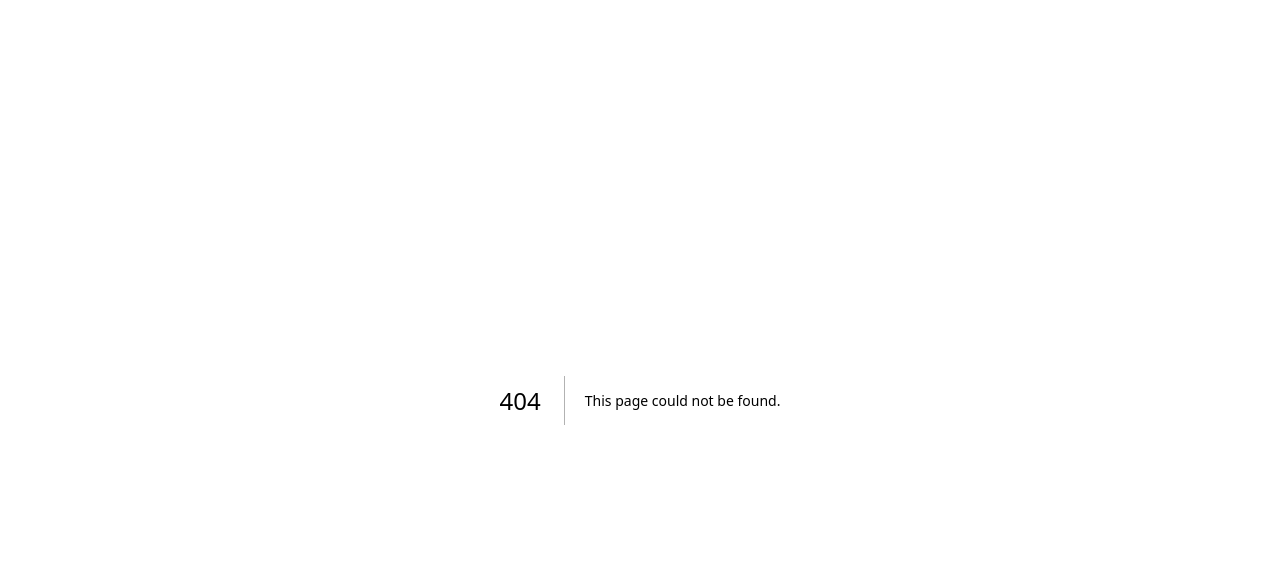
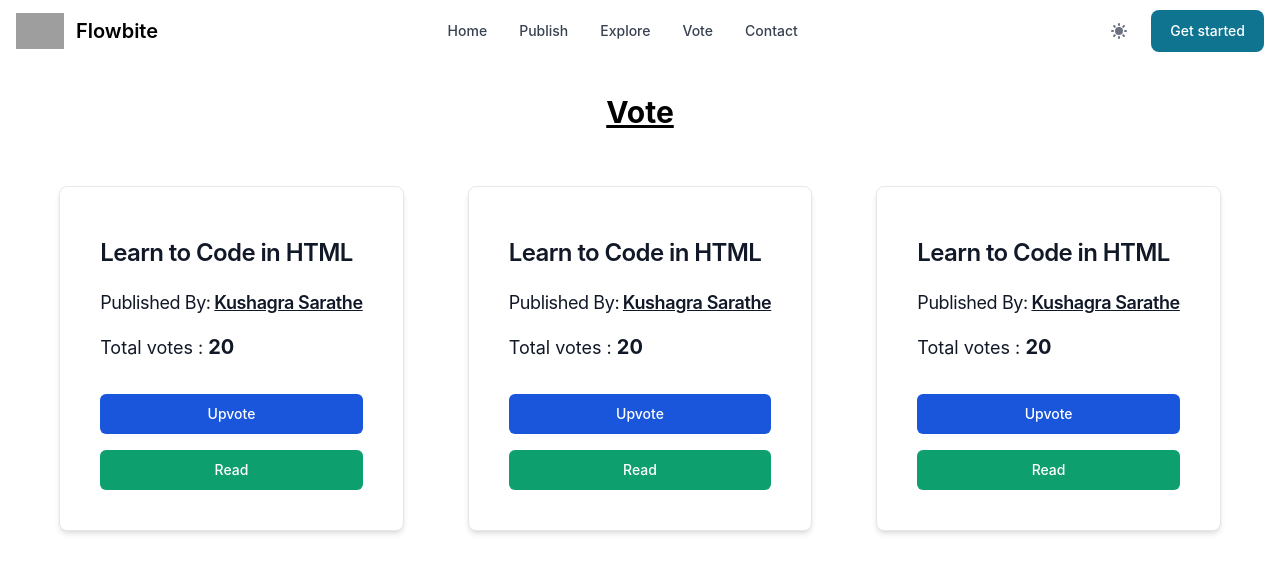
Before and after one commit to Dhruv-2003/KnowledgeDAO, a Next.js app in the folder frontend/: page /vote in a window 1280 px wide. Before the commit this address had no page. Shown: the top 572 px of the page. Built offline with nearby package versions, Linux system fonts and the light colour scheme; grey boxes are pictures that could not be loaded.

Commit message:
voting section

```diff
--- /dev/null
+++ b/frontend/components/Article.jsx
@@ -0,0 +1,41 @@
+import React from "react";
+import { Badge, Button, Card, DarkThemeToggle, Flowbite } from "flowbite-react";
+
+export default function Article(props) {
+  return (
+    <div>
+      <Card className=" mb-6 hover:scale-[1.02] transition ease-in-out">
+        <div className="flex justify-between">
+          <h5 className="text-2xl font-bold tracking-tight text-gray-900 dark:text-white">
+            {props.title}
+          </h5>
+          {props.verified ? (
+            <Badge className="" color="purple">
+              Verified
+            </Badge>
+          ) : (
+            ""
+          )}
+        </div>
+        <p className="font-normal text-gray-700 dark:text-gray-400">
+          {`${props.content}`.slice(0, 100)}...
+        </p>
+        <Button>
+          <a href={props.link}>Read more</a>
+          <svg
+            className="ml-2 -mr-1 h-4 w-4"
+            fill="currentColor"
+            viewBox="0 0 20 20"
+            xmlns="http://www.w3.org/2000/svg"
+          >
+            <path
+              fillRule="evenodd"
+              d="M10.293 3.293a1 1 0 011.414 0l6 6a1 1 0 010 1.414l-6 6a1 1 0 01-1.414-1.414L14.586 11H3a1 1 0 110-2h11.586l-4.293-4.293a1 1 0 010-1.414z"
+              clipRule="evenodd"
+            />
+          </svg>
+        </Button>
+      </Card>
+    </div>
+  );
+}
--- /dev/null
+++ b/frontend/components/Layout.jsx
@@ -0,0 +1,37 @@
+import { Button, DarkThemeToggle, Flowbite, Navbar } from "flowbite-react";
+import React, { Children } from "react";
+
+export default function Layout({ children }) {
+  return (
+    <div>
+      <Navbar fluid={true} rounded={false}>
+        <Navbar.Brand href="https://flowbite.com/">
+          <img
+            src="https://flowbite.com/docs/images/logo.svg"
+            className="mr-3 h-6 sm:h-9"
+            alt="Flowbite Logo"
+          />
+          <span className="self-center whitespace-nowrap text-xl font-semibold dark:text-white">
+            Flowbite
+          </span>
+        </Navbar.Brand>
+        <div className="flex md:order-2">
+          <Flowbite>
+            <DarkThemeToggle className="mx-3" />
+          </Flowbite>
+          <Button>Get started</Button>
+          <Navbar.Toggle />
+        </div>
+        <Navbar.Collapse>
+          <Navbar.Link href="/">Home</Navbar.Link>
+          <Navbar.Link href="/publish">Publish</Navbar.Link>
+          <Navbar.Link href="/explore">Explore</Navbar.Link>
+          <Navbar.Link href="/vote">Vote</Navbar.Link>
+          <Navbar.Link href="/navbars">Contact</Navbar.Link>
+        </Navbar.Collapse>
+      </Navbar>
+
+      {children}
+    </div>
+  );
+}
--- /dev/null
+++ b/frontend/components/VoteCard.jsx
@@ -0,0 +1,47 @@
+import { Button, Card } from "flowbite-react";
+import React from "react";
+
+export default function VoteCard(props) {
+  return (
+    <div>
+      <div className=" dark:bg-gray-900 min-h-screen">
+        <div className=" mx-auto flex-row flex flex-wrap items-start justify-center ">
+          <div className="max-w-sm my-3 md:mx-4">
+            <Card className="  p-4">
+              <a href="#">
+                <h1 className="text-2xl mb-5 mt-2.5  font-semibold tracking-tight text-gray-900 dark:text-white">
+                  {props.title}
+                </h1>
+                <h5 className=" mt-2.5 tracking-tight text-gray-900  font-semibold dark:text-white">
+                  <span className="text-lg font-normal">Published By:</span>{" "}
+                  <span className="underline text-lg">{props.name}</span>
+                </h5>
+              </a>
+
+              <div className="flex items-start flex-col justify-start w-full">
+                <span className="text-lg text-gray-900 dark:text-white">
+                  Total votes :{" "}
+                  <span className="text-xl font-bold">{props.voteCount}</span>
+                </span>
+              </div>
+              <div className="">
+                <button
+                  href="#"
+                  className="rounded-md w-full  mx-auto mt-4 bg-blue-700 px-5 py-2.5 text-center text-sm font-medium text-white hover:bg-blue-800 focus:outline-none focus:ring-4 focus:ring-blue-300 dark:bg-blue-600 dark:hover:bg-blue-700 dark:focus:ring-blue-800"
+                >
+                  Upvote
+                </button>
+                <button
+                  href="#"
+                  className="mx-auto w-full rounded-md  mt-4 bg-green-500 px-5 py-2.5 text-center text-sm font-medium text-white hover:bg-green-600 focus:outline-none focus:ring-4 focus:ring-green-300 dark:bg-green-500 dark:hover:bg-green-600 dark:focus:ring-green-800"
+                >
+                  Read
+                </button>
+              </div>
+            </Card>
+          </div>
+        </div>
+      </div>
+    </div>
+  );
+}
--- a/frontend/pages/_app.js
+++ b/frontend/pages/_app.js
@@ -11,6 +11,7 @@ import {
 } from "wagmi";
 import { alchemyProvider } from "wagmi/providers/alchemy";
 import { publicProvider } from "wagmi/providers/public";
+import Layout from "../components/Layout";
 
 // const wallabyChain: Chain = {
 //   id: 31415,
@@ -50,7 +51,11 @@ import { publicProvider } from "wagmi/providers/public";
 // });
 
 function MyApp({ Component, pageProps }) {
-  return <Component {...pageProps} />
+  return (
+    <Layout>
+      <Component {...pageProps} />
+    </Layout>
+  );
 }
 // function MyApp({ Component, pageProps }) {
 //   return(
--- a/frontend/pages/explore.jsx
+++ b/frontend/pages/explore.jsx
@@ -1,40 +1,21 @@
-import { Button, Card, DarkThemeToggle, Flowbite } from "flowbite-react";
 import React from "react";
+import Article from "../components/Article";
 
 export default function Explore() {
   return (
     <div className=" dark:bg-gray-900 min-h-screen">
-      <Flowbite>
-        <DarkThemeToggle />
-      </Flowbite>
-      <h1 className="text-center text-3xl  font-bold my-4 underline dark:text-white">
-        Publish
+      <h1 className="text-center text-3xl  font-bold py-8 underline dark:text-white">
+        Read Articles
       </h1>
       <div className=" mx-auto  py-4 w-96 md:w-6/12">
-        <Card className=" mb-6 hover:scale-[1.02] transition ease-in-out">
-          <h5 className="text-2xl font-bold tracking-tight text-gray-900 dark:text-white">
-            Noteworthy technology acquisitions 2021
-          </h5>
-          <p className="font-normal text-gray-700 dark:text-gray-400">
-            Here are the biggest enterprise technology acquisitions of 2021 so
-            far, in reverse chronological order.
-          </p>
-          <Button>
-            Read more
-            <svg
-              className="ml-2 -mr-1 h-4 w-4"
-              fill="currentColor"
-              viewBox="0 0 20 20"
-              xmlns="http://www.w3.org/2000/svg"
-            >
-              <path
-                fillRule="evenodd"
-                d="M10.293 3.293a1 1 0 011.414 0l6 6a1 1 0 010 1.414l-6 6a1 1 0 01-1.414-1.414L14.586 11H3a1 1 0 110-2h11.586l-4.293-4.293a1 1 0 010-1.414z"
-                clipRule="evenodd"
-              />
-            </svg>
-          </Button>
-        </Card>
+        <Article
+          content={
+            "Here are the biggest enterprise technology acquisitions of 2021 so far, in reverse chronological order."
+          }
+          title={"Noteworthy technology acquisitions 2021"}
+          verified={true}
+          link={"https://google.com"}
+        />
       </div>
     </div>
   );
--- a/frontend/pages/publish.jsx
+++ b/frontend/pages/publish.jsx
@@ -10,10 +10,9 @@ export default function Publish() {
   return (
     <>
       <div className=" dark:bg-gray-900 min-h-screen">
-        <Flowbite>
-          <DarkThemeToggle />
-        </Flowbite>
-        <h1 className="text-center text-3xl underline font-bold my-4 dark:text-white">Publish</h1>
+        <h1 className="text-center text-3xl underline font-bold py-8  dark:text-white">
+          Publish
+        </h1>
         <div className=" mx-auto  py-4 w-96 md:w-5/12">
           <div className="grid gap-6 mb-6 md:grid-cols-2">
             <div>
--- /dev/null
+++ b/frontend/pages/vote.jsx
@@ -0,0 +1,38 @@
+import { Button, Card } from "flowbite-react";
+import React from "react";
+import VoteCard from "../components/VoteCard";
+
+export default function Vote() {
+  return (
+    <div>
+      <div className=" dark:bg-gray-900 min-h-screen">
+        <h1 className="text-center text-3xl underline font-bold py-8  dark:text-white">
+          Vote
+        </h1>
+        <div className=" mx-auto flex-row flex flex-wrap items-start justify-center ">
+          <div className="max-w-sm my-3 md:mx-4">
+            <VoteCard
+              title={"Learn to Code in HTML"}
+              name={"Kushagra Sarathe"}
+              voteCount={20}
+            />
+          </div>
+          <div className="max-w-sm my-3 md:mx-4">
+            <VoteCard
+              title={"Learn to Code in HTML"}
+              name={"Kushagra Sarathe"}
+              voteCount={20}
+            />
+          </div>
+          <div className="max-w-sm my-3 md:mx-4">
+            <VoteCard
+              title={"Learn to Code in HTML"}
+              name={"Kushagra Sarathe"}
+              voteCount={20}
+            />
+          </div>
+        </div>
+      </div>
+    </div>
+  );
+}
```
